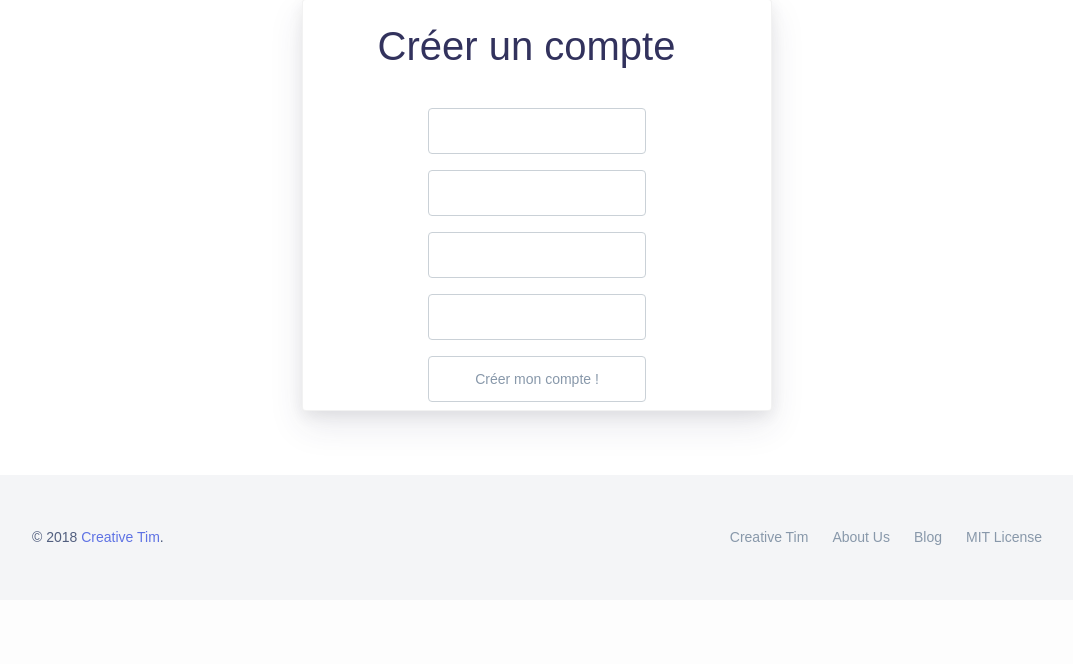
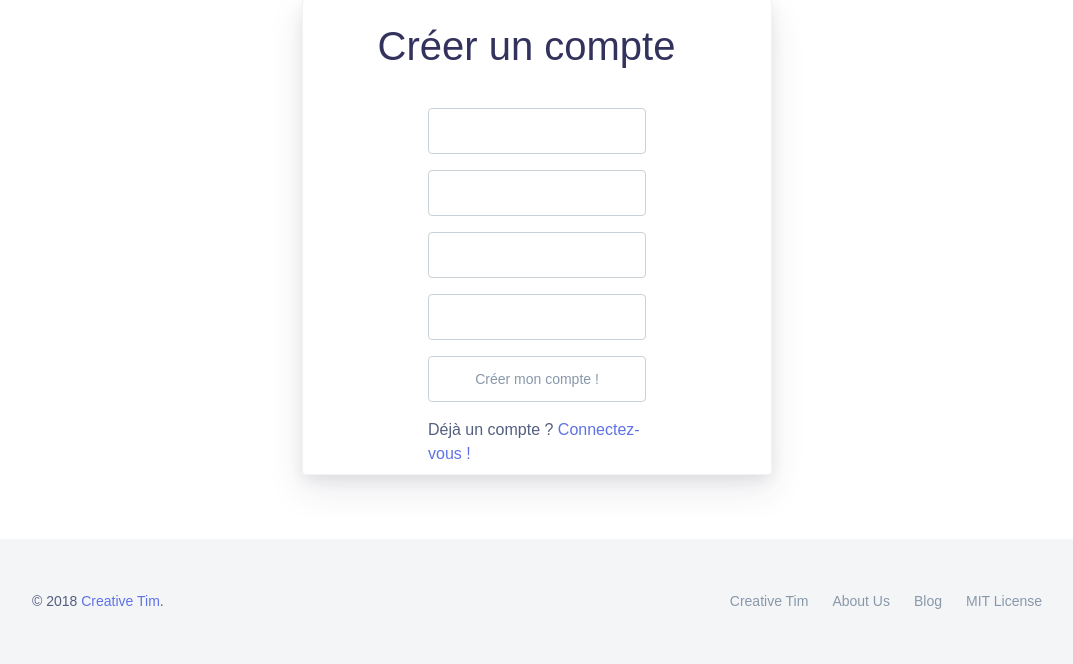
Before and after one commit to FloStn/P6, a Symfony app: template templates/user/register.html.twig in a window 1280 px wide. Shown: the part 265-929 px from the top of the page, without its empty margins (103-1176 px from the left). Before the commit the page ends 810 px from the top, so only its background shows below. Run offline with Twig, Linux system fonts and the light colour scheme; the template is opened without the code that fills it, so the values that code supplies are empty; form fields are guessed from the names that the template uses; some libraries are stand-ins or nearby versions.

Commit message:
Add login link.

```diff
--- a/templates/user/register.html.twig
+++ b/templates/user/register.html.twig
@@ -38,6 +38,9 @@
           <div class="col-md-4 col-lg-6 center p-2">
             {{ form_widget(user_form.save, {'label': 'Créer mon compte !'}) }}
           </div>
+          <div class="col-md-4 col-lg-6 center p-2">
+            Déjà un compte ? <a href="{{ path('security_login') }}">Connectez-vous !</a>
+          </div>
         </div>
       </div>
       {{ form_end(user_form) }}
```
